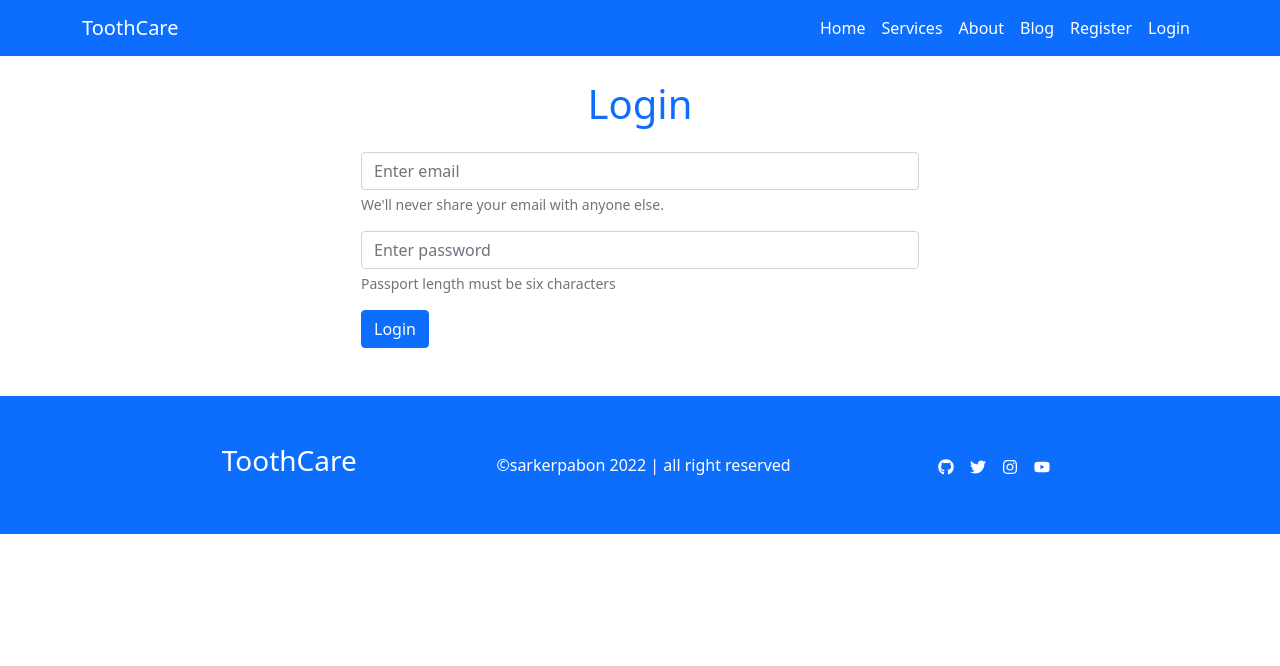
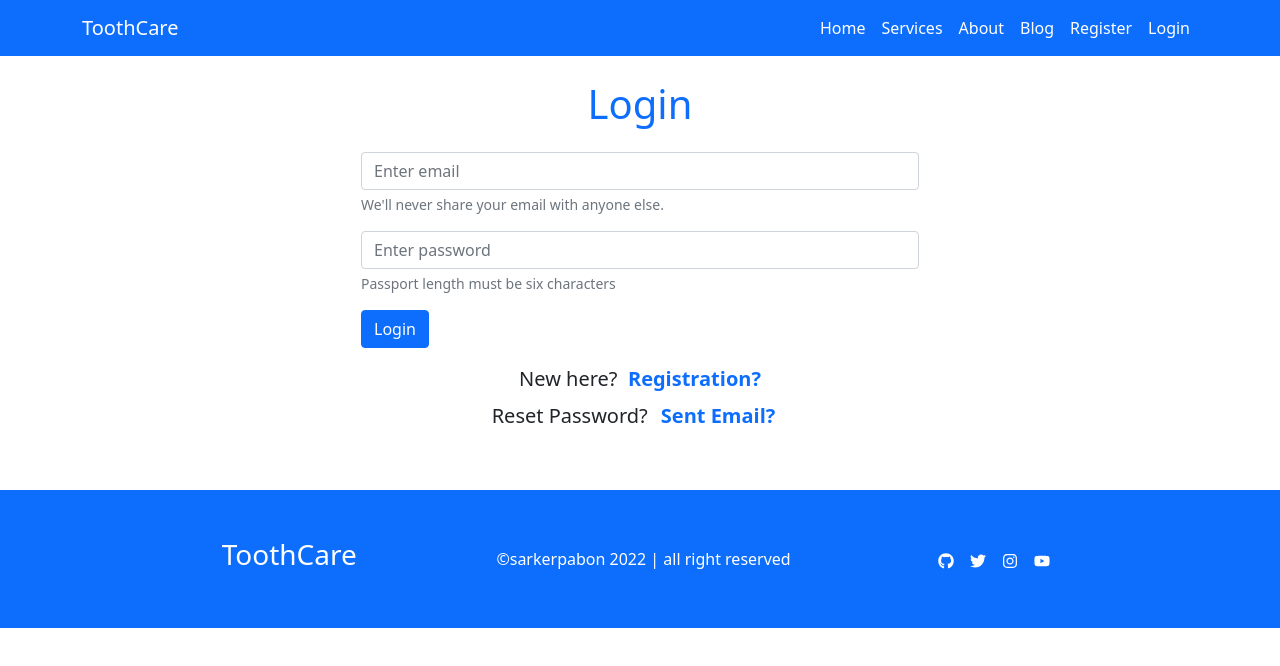
Before and after one commit to SarkerPabon/-independent-service-provider, a React (Create React App) app: page /login in a window 1280 px wide. Shown: the top 666 px of the page. Built offline with nearby package versions, Linux system fonts and the light colour scheme; no server answers; the HTML template or start-up script is replaced by a standard one.

Commit message:
Add Reset Password Email  Functionality

```diff
--- a/src/App.js
+++ b/src/App.js
@@ -1,6 +1,4 @@
 import { BrowserRouter, Route, Routes } from "react-router-dom";
-import { ToastContainer } from "react-toastify";
-import "react-toastify/dist/ReactToastify.css";
 import About from "./Pages/About";
 import Login from "./Pages/Authentication/Login";
 import Register from "./Pages/Authentication/Register";
@@ -38,7 +36,6 @@ function App() {
 					<Route path='*' element={<ErrorPage />} />
 				</Routes>
 				<Footer />
-				<ToastContainer />
 			</BrowserRouter>
 		</DataContextProvider>
 	);
--- a/src/Pages/Authentication/Login.js
+++ b/src/Pages/Authentication/Login.js
@@ -1,17 +1,25 @@
-import { useSignInWithEmailAndPassword } from "react-firebase-hooks/auth";
-import { Navigate, useLocation, useNavigate } from "react-router-dom";
-import { toast } from "react-toastify";
+import { useRef } from "react";
+import {
+	useSendPasswordResetEmail,
+	useSignInWithEmailAndPassword,
+} from "react-firebase-hooks/auth";
+import { Link, Navigate, useLocation } from "react-router-dom";
+import { toast, ToastContainer } from "react-toastify";
+import "react-toastify/dist/ReactToastify.css";
 import auth from "../../firebase.init";
 import Loading from "../Shared/Loading";
 
 const Login = () => {
-	const navigate = useNavigate();
+	// const navigate = useNavigate();
+	const emailRef = useRef();
 	const location = useLocation();
 
 	let from = location.state?.from?.pathname || "/";
 
 	const [signInWithEmailAndPassword, user, loading, error] =
 		useSignInWithEmailAndPassword(auth);
+
+	const [sendPasswordResetEmail] = useSendPasswordResetEmail(auth);
 
 	const handleSubmit = async (event) => {
 		event.preventDefault();
@@ -37,12 +45,24 @@ const Login = () => {
 		return <Navigate to={from} replace={true} />;
 	}
 
+	const resetPassword = async () => {
+		const email = emailRef.current.value;
+
+		if (email) {
+			await sendPasswordResetEmail(email);
+			toast.success("Email Sent", { theme: "colored" });
+		} else {
+			toast.error("Enter the email adress", { theme: "colored" });
+		}
+	};
+
 	return (
 		<div className='container'>
 			<h1 className='text-center text-primary my-4'>Login</h1>
 			<form onSubmit={handleSubmit} className='w-50 mx-auto mb-5'>
 				<div className='mb-3'>
 					<input
+						ref={emailRef}
 						type='email'
 						className='form-control'
 						name='email'
@@ -68,7 +88,29 @@ const Login = () => {
 				<button type='submit' className='btn btn-primary'>
 					Login
 				</button>
+
+				<p className='lead mt-3 mb-0 text-center'>
+					New here? &nbsp;
+					<Link
+						to='/register'
+						className='text-decoration-none text-primary fw-bold'
+					>
+						Registration?
+					</Link>
+				</p>
+
+				<p className='lead mt-0 pt-0 text-center'>
+					Reset Password?
+					<button
+						to='/register'
+						className='btn btn-link text-decoration-none text-primary fw-bold fs-5 mb-1'
+						onClick={resetPassword}
+					>
+						Sent Email?
+					</button>
+				</p>
 			</form>
+			<ToastContainer />
 		</div>
 	);
 };
--- a/src/Pages/Authentication/Register.js
+++ b/src/Pages/Authentication/Register.js
@@ -3,8 +3,8 @@ import {
 	useCreateUserWithEmailAndPassword,
 	useUpdateProfile,
 } from "react-firebase-hooks/auth";
-import { Navigate, useNavigate } from "react-router-dom";
-import { toast } from "react-toastify";
+import { Link, Navigate } from "react-router-dom";
+import { toast, ToastContainer } from "react-toastify";
 import "react-toastify/dist/ReactToastify.css";
 import auth from "../../firebase.init";
 import Loading from "../Shared/Loading";
@@ -12,7 +12,7 @@ import Loading from "../Shared/Loading";
 const Register = () => {
 	const [agree, setAgree] = useState(false);
 
-	const navigate = useNavigate();
+	// const navigate = useNavigate();
 
 	const [createUserWithEmailAndPassword, user, loading, error] =
 		useCreateUserWithEmailAndPassword(auth, { sendEmailVerification: true });
@@ -99,7 +99,17 @@ const Register = () => {
 				<button type='submit' className='btn btn-primary' disabled={!agree}>
 					Register
 				</button>
+				<p className='lead mt-3 text-center'>
+					Already Registered?{" "}
+					<Link
+						to='/login'
+						className='text-decoration-none text-primary fw-bold'
+					>
+						Login?
+					</Link>
+				</p>
 			</form>
+			<ToastContainer />
 		</div>
 	);
 };
```
